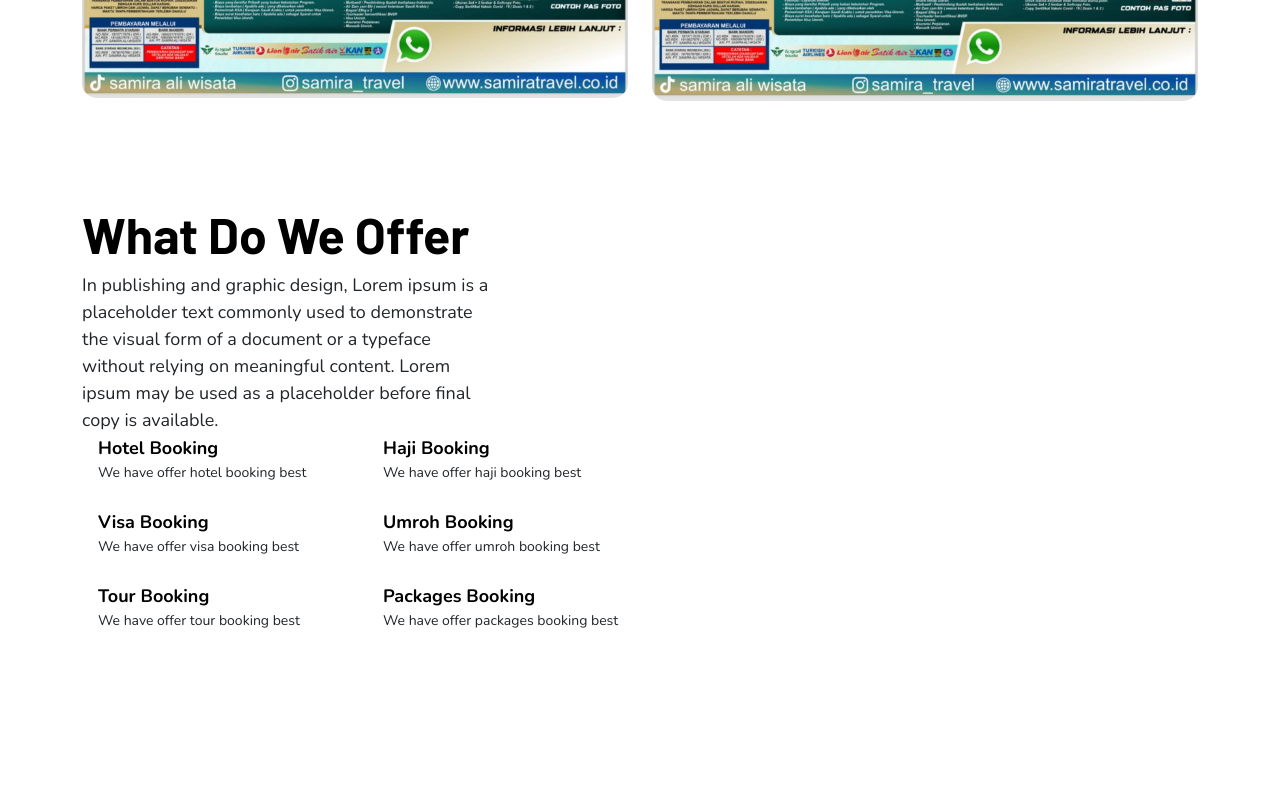
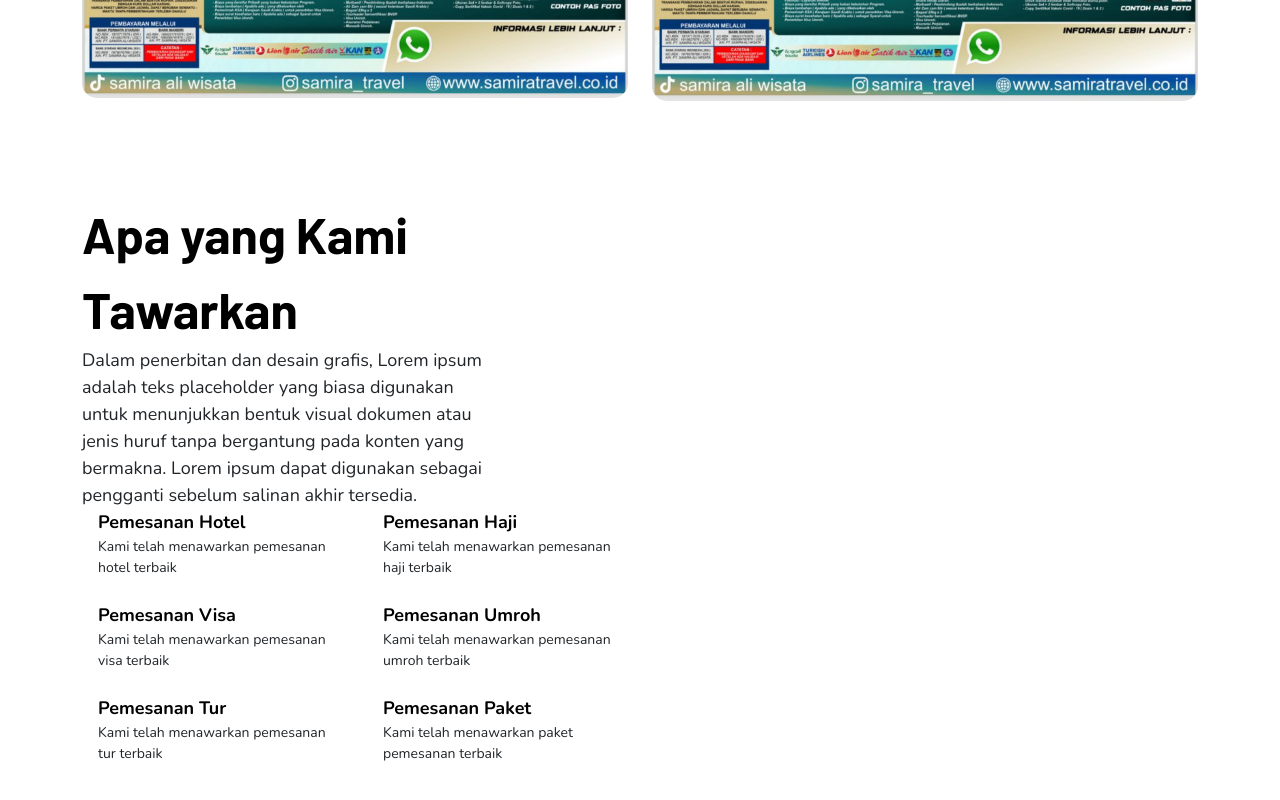
Before and after one commit to revanandara/samirakudewi, a plain HTML site: page index.html in a window 1280 px wide. Shown: the part 3070-3870 px from the top of the page. Before the commit the page ends 3774 px from the top, so only its background shows below. Drawn offline with nearby package versions, Linux system fonts and the light colour scheme.

Commit message:
Update index.html

```diff
--- a/index.html
+++ b/index.html
@@ -151,7 +151,7 @@
       <div class="container">
         <div class="text-center mb-5">
           <h2 class="text-besar barlow fw-bold py-3">
-            Flyer Harga Okt Nov 2024
+            travel Harga Okt Nov 2024
           </h2>
           <h5 class="text-normal nunito text-secondary">
             Harga Sewaktu waktu bisa berubah sesuai kondisi Tiket Pesawat dan Hotel
@@ -184,9 +184,9 @@
       <div class="container">
         <div class="row">
           <div class="col-lg-6">
-            <div class="text-besar barlow text-hitam fw-bold">What Do We Offer</div>
+            <div class="text-besar barlow text-hitam fw-bold">Apa yang Kami Tawarkan</div>
             <div class="text-normal nunito w-75 mb-xxl-5">
-              In publishing and graphic design, Lorem ipsum is a placeholder text commonly used to demonstrate the visual form of a document or a typeface without relying on meaningful content. Lorem ipsum may be used as a placeholder before final copy is available.
+              Dalam penerbitan dan desain grafis, Lorem ipsum adalah teks placeholder yang biasa digunakan untuk menunjukkan bentuk visual dokumen atau jenis huruf tanpa bergantung pada konten yang bermakna. Lorem ipsum dapat digunakan sebagai pengganti sebelum salinan akhir tersedia.
             </div>
 
             <div class="row">
@@ -194,22 +194,22 @@
                 <div class="d-flex align-items-center mb-4">
                   <img src="images/ic-hotel-booking.png" height="50" class="me-3" alt="">
                   <div>
-                    <div class="text-normal nunito text-hitam fw-bold">Hotel Booking</div>
-                    <div class="text-kecil nunito">We have offer hotel booking best</div>
+                    <div class="text-normal nunito text-hitam fw-bold">Pemesanan Hotel</div>
+                    <div class="text-kecil nunito">Kami telah menawarkan pemesanan hotel terbaik</div>
                   </div>
                 </div>
                 <div class="d-flex align-items-center mb-4">
                   <img src="images/ic-visa-booking.png" height="50" class="me-3" alt="">
                   <div>
-                    <div class="text-normal nunito text-hitam fw-bold">Visa Booking</div>
-                    <div class="text-kecil nunito">We have offer visa booking best</div>
+                    <div class="text-normal nunito text-hitam fw-bold">Pemesanan Visa</div>
+                    <div class="text-kecil nunito">Kami telah menawarkan pemesanan visa terbaik</div>
                   </div>
                 </div>
                 <div class="d-flex align-items-center mb-4">
                   <img src="images/ic-tour-booking.png" height="50" class="me-3" alt="">
                   <div>
-                    <div class="text-normal nunito text-hitam fw-bold">Tour Booking</div>
-                    <div class="text-kecil nunito">We have offer tour booking best</div>
+                    <div class="text-normal nunito text-hitam fw-bold">Pemesanan Tur</div>
+                    <div class="text-kecil nunito">Kami telah menawarkan pemesanan tur terbaik</div>
                   </div>
                 </div>
               </div>
@@ -217,22 +217,22 @@
                 <div class="d-flex align-items-center mb-4">
                   <img src="images/ic-haji-offer.png" height="50" class="me-3" alt="">
                   <div>
-                    <div class="text-normal nunito text-hitam fw-bold">Haji Booking</div>
-                    <div class="text-kecil nunito">We have offer haji booking best</div>
+                    <div class="text-normal nunito text-hitam fw-bold">Pemesanan Haji</div>
+                    <div class="text-kecil nunito">Kami telah menawarkan pemesanan haji terbaik</div>
                   </div>
                 </div>
                 <div class="d-flex align-items-center mb-4">
                   <img src="images/ic-umroh-offer.png" height="50" class="me-3" alt="">
                   <div>
-                    <div class="text-normal nunito text-hitam fw-bold">Umroh Booking</div>
-                    <div class="text-kecil nunito">We have offer umroh booking best</div>
+                    <div class="text-normal nunito text-hitam fw-bold">Pemesanan Umroh</div>
+                    <div class="text-kecil nunito">Kami telah menawarkan pemesanan umroh terbaik</div>
                   </div>
                 </div>
                 <div class="d-flex align-items-center mb-4">
                   <img src="images/ic-packages.png" height="50" class="me-3" alt="">
                   <div>
-                    <div class="text-normal nunito text-hitam fw-bold">Packages Booking</div>
-                    <div class="text-kecil nunito">We have offer packages booking best</div>
+                    <div class="text-normal nunito text-hitam fw-bold">Pemesanan Paket</div>
+                    <div class="text-kecil nunito">Kami telah menawarkan paket pemesanan terbaik</div>
                   </div>
                 </div>
               </div>
```
